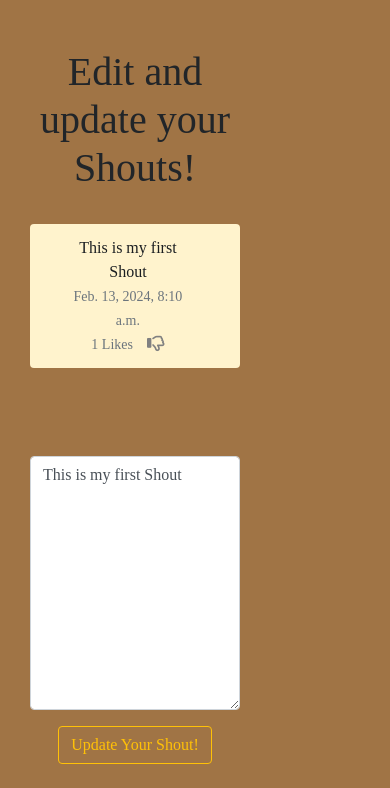
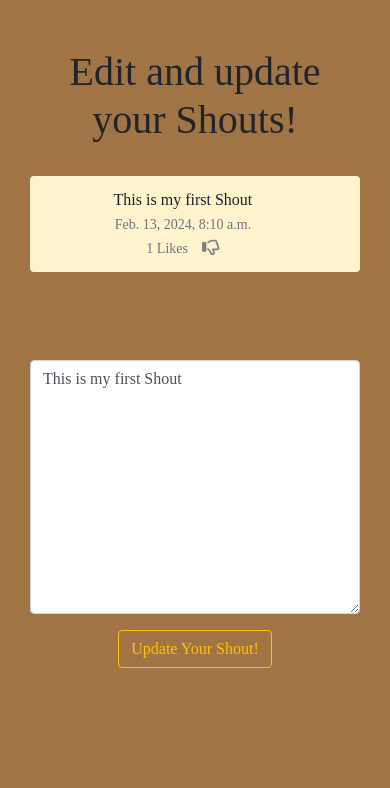
Before and after one commit to AndersH82/TheSaloon, a Django app: page /edit_shout/1 in a window 390 px wide. Shown: the part 56-844 px from the top of the page. Run offline with Django 5.2, Linux system fonts and the light colour scheme; a user stored in the database is signed in; data comes from the database, SQL or seed files in the repository; some libraries are stand-ins or nearby versions; some web fonts are replaced.

Commit message:
make edit shout responsive

```diff
--- a/the_saloon/templates/edit_shout.html
+++ b/the_saloon/templates/edit_shout.html
@@ -5,7 +5,7 @@
 
 	<div class="container text-center" style="font-family: Rye, serif;">
 		<div class="row">
-			<div class="col-8">
+			<div class="col-md-8">
 
                 <h1 style="font-family: Rye, serif;">Edit and update your Shouts!</h1>
 
```
